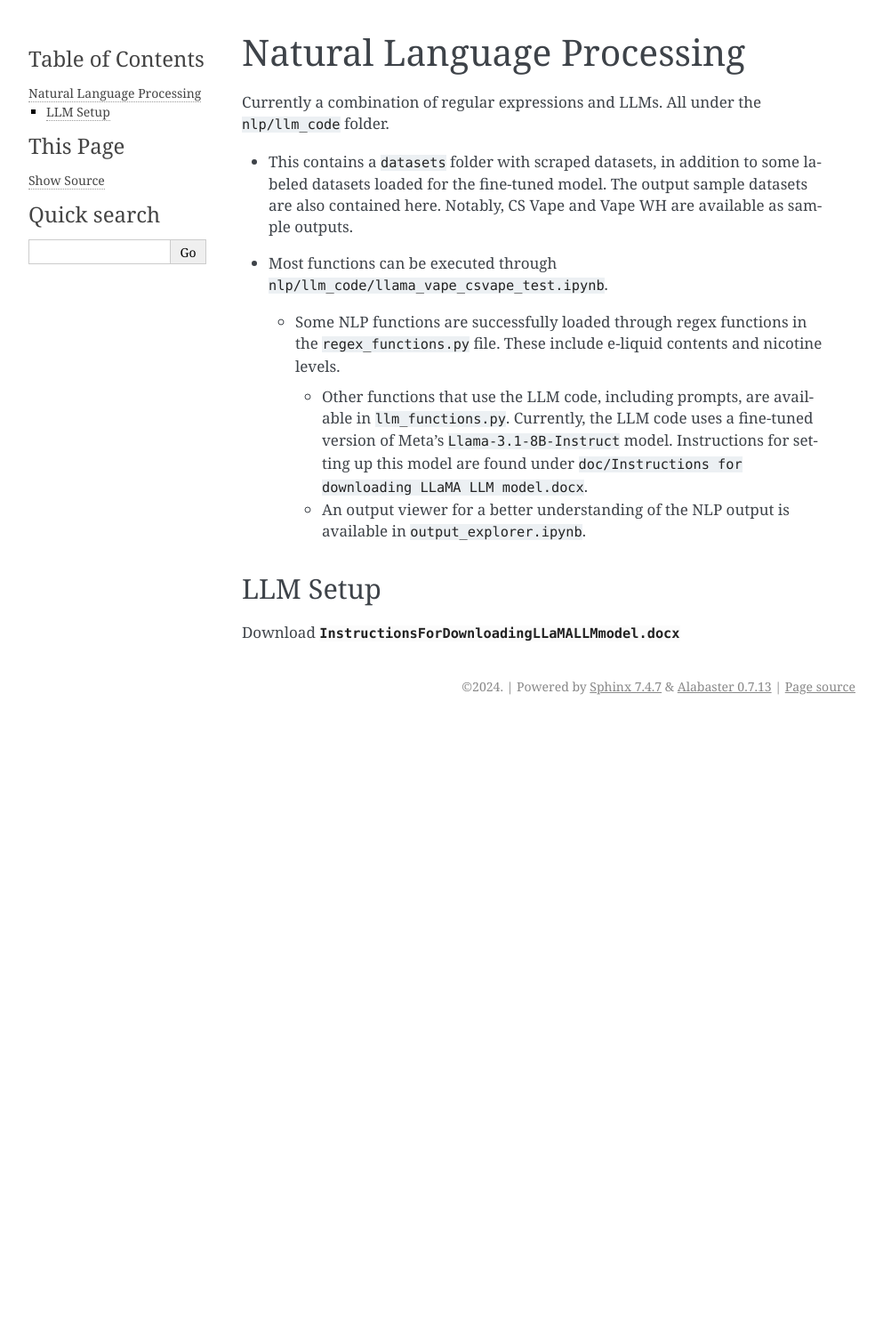
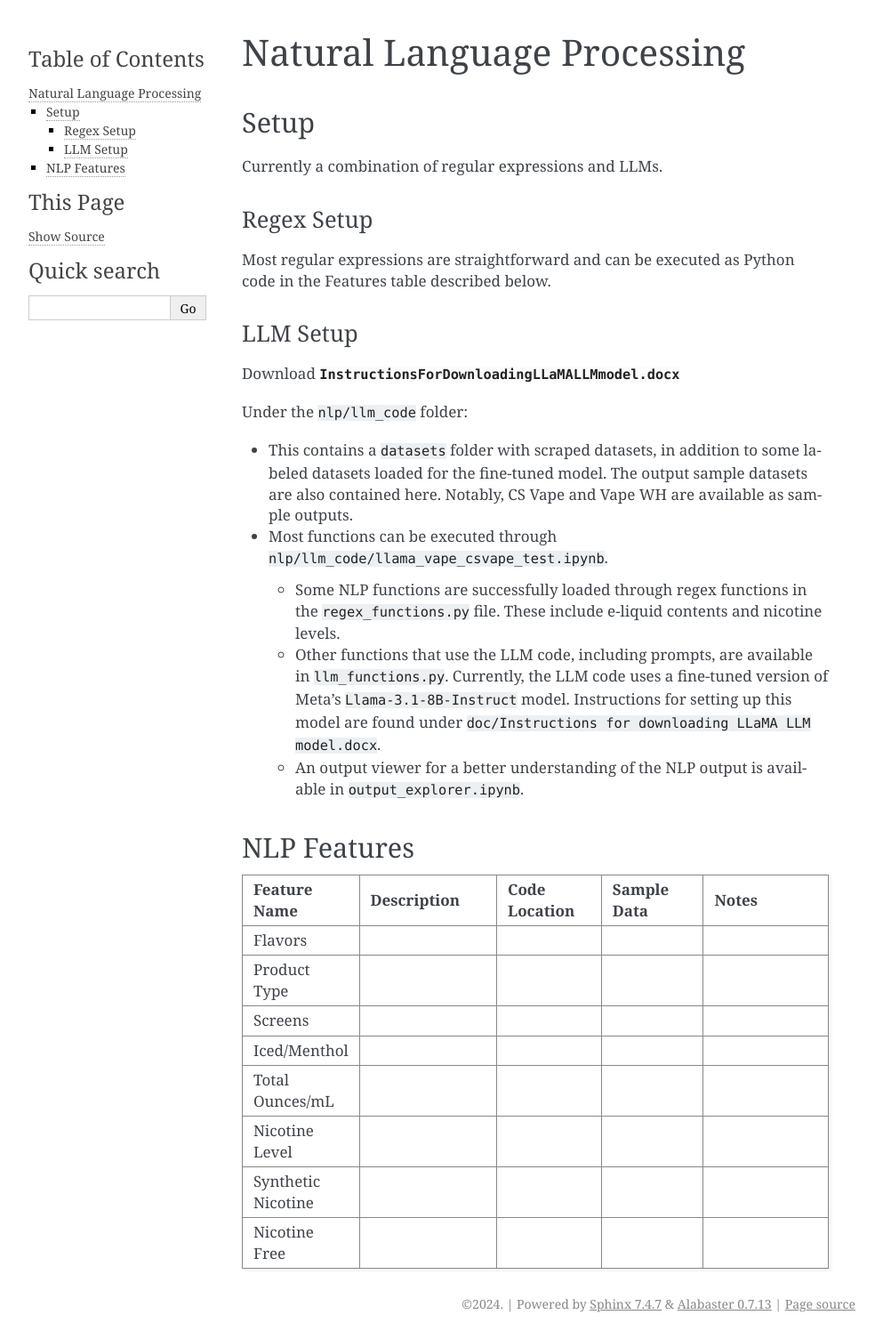
Before and after one commit to ecranecdcf/cdcf-gtri-ecig-scrape-clean, a Sphinx documentation site: the page built from docs/nlp.rst, in a window 1280 px wide. Shown: the whole page at 89% size, without its empty margins (148-1141 px from the left). Built offline with Sphinx 7.4.7, drawn with Linux system fonts in a browser that asks for light colours; before the commit the page ends 900 px from its top, so only the background shows below that.

```diff
--- a/docs/nlp.rst
+++ b/docs/nlp.rst
@@ -3,15 +3,80 @@
 Natural Language Processing
 ===========================
 
-Currently a combination of regular expressions and LLMs. All under the ``nlp/llm_code`` folder.
+Setup
+-----
+
+Currently a combination of regular expressions and LLMs.
+
+Regex Setup
+~~~~~~~~~~~
+
+Most regular expressions are straightforward and can be executed as Python code in the Features table described below.
+
+LLM Setup
+~~~~~~~~~
+
+Download :download:`InstructionsForDownloadingLLaMALLMmodel.docx <./InstructionsForDownloadingLLaMALLMmodel.docx>`
+
+Under the ``nlp/llm_code`` folder:
 
 - This contains a ``datasets`` folder with scraped datasets, in addition to some labeled datasets loaded for the fine-tuned model. The output sample datasets are also contained here. Notably, CS Vape and Vape WH are available as sample outputs.
 - Most functions can be executed through ``nlp/llm_code/llama_vape_csvape_test.ipynb``.
 
   - Some NLP functions are successfully loaded through regex functions in the ``regex_functions.py`` file. These include e-liquid contents and nicotine levels.
-   - Other functions that use the LLM code, including prompts, are available in ``llm_functions.py``. Currently, the LLM code uses a fine-tuned version of Meta's ``Llama-3.1-8B-Instruct`` model. Instructions for setting up this model are found under ``doc/Instructions for downloading LLaMA LLM model.docx``.
-   - An output viewer for a better understanding of the NLP output is available in ``output_explorer.ipynb``.
+  - Other functions that use the LLM code, including prompts, are available in ``llm_functions.py``. Currently, the LLM code uses a fine-tuned version of Meta's ``Llama-3.1-8B-Instruct`` model. Instructions for setting up this model are found under ``doc/Instructions for downloading LLaMA LLM model.docx``.
+  - An output viewer for a better understanding of the NLP output is available in ``output_explorer.ipynb``.
 
-LLM Setup
----------
-Download :download:`InstructionsForDownloadingLLaMALLMmodel.docx <./InstructionsForDownloadingLLaMALLMmodel.docx>`
+
+NLP Features
+------------
+
+.. list-table::
+   :header-rows: 1
+   :widths: 20 40 30 30 40
+
+   * - Feature Name
+     - Description
+     - Code Location
+     - Sample Data
+     - Notes
+   * - Flavors
+     -
+     -
+     -
+     -
+   * - Product Type
+     -
+     -
+     -
+     -
+   * - Screens
+     -
+     -
+     -
+     -
+   * - Iced/Menthol
+     -
+     -
+     -
+     -
+   * - Total Ounces/mL
+     -
+     -
+     -
+     -
+   * - Nicotine Level
+     -
+     -
+     -
+     -
+   * - Synthetic Nicotine
+     -
+     -
+     -
+     -
+   * - Nicotine Free
+     -
+     -
+     -
+     -
```
Also changed, not shown: docs/cv.rst (+12 -2 lines), docs/scraping.rst (+25 -1 lines).
